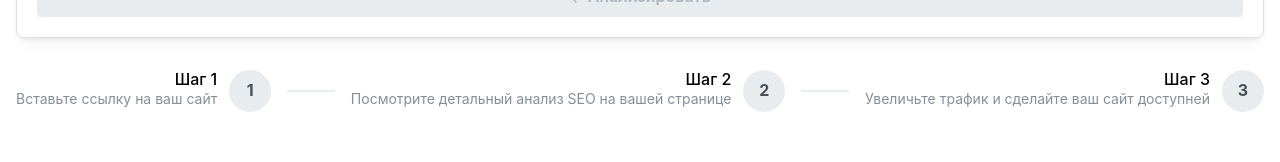
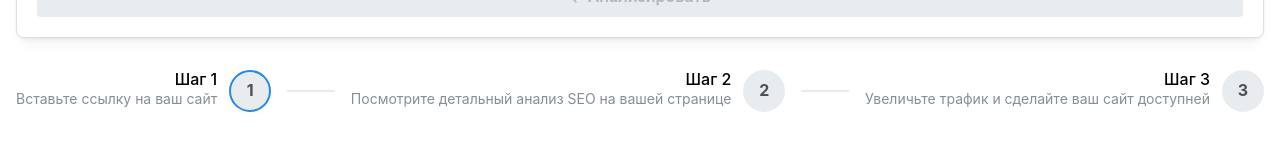
Before and after one commit to hisa-git/html_reader_frontend, a Next.js app: page / in a window 1280 px wide. Shown: the part 372-534 px from the top of the page. Built offline with nearby package versions, Linux system fonts and the light colour scheme.

Commit message:
20 attempt to deploy

```diff
--- a/src/app/components/Stepper/StepperSeo.tsx
+++ b/src/app/components/Stepper/StepperSeo.tsx
@@ -8,13 +8,9 @@ export default function StepperSeo() {
   if (!showAdditionalComponents) return null;
 
   return (
-    showAdditionalComponents && (
     <Stack gap="md" p="md">
-        <Stepper iconPosition="right">
-          <Stepper.Step
-            label="Шаг 1"
-            description="Вставьте ссылку на ваш сайт"
-          />
+      <Stepper iconPosition="right" active={0}>
+        <Stepper.Step label="Шаг 1" description="Вставьте ссылку на ваш сайт" />
         <Stepper.Step
           label="Шаг 2"
           description="Посмотрите детальный анализ SEO на вашей странице"
@@ -25,6 +21,5 @@ export default function StepperSeo() {
         />
       </Stepper>
     </Stack>
-    )
   );
 }
```
Lines whose indentation alone changed are shown as unchanged.
